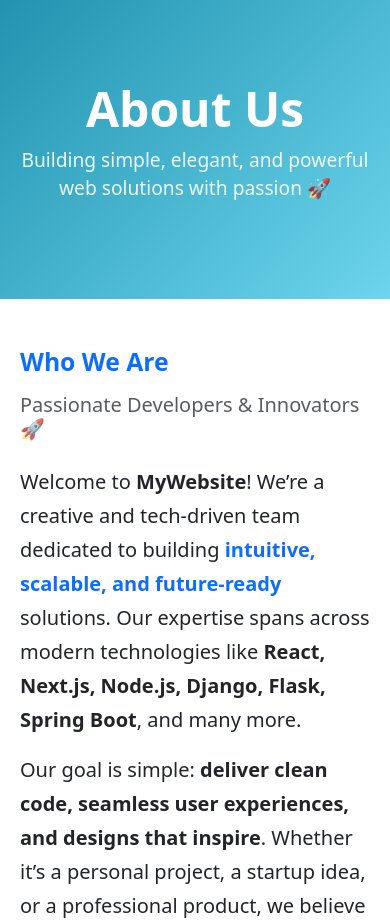
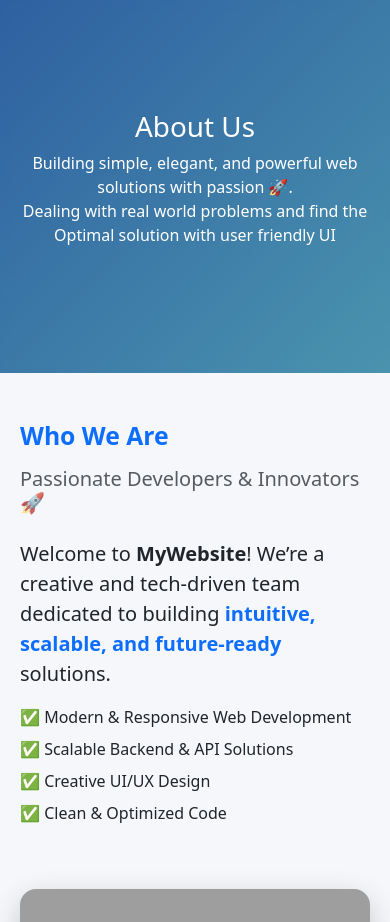
Before and after one commit to rudra00434/Smart_AI_Powered_Task_Buddy, a Flask app: page /about/ in a window 390 px wide. Shown: the part 56-978 px from the top of the page. Run offline with Flask 3, Linux system fonts and the light colour scheme; grey boxes are pictures that could not be loaded.

Commit message:
Refactor About Us page with improved styles and layout
Enhanced styling and layout for the About Us page, including improved animations and updated team member images.

```diff
--- a/templates/about.html
+++ b/templates/about.html
@@ -4,74 +4,137 @@
   <meta charset="UTF-8">
   <meta name="viewport" content="width=device-width, initial-scale=1.0">
   <title>About Us</title>
+
   <!-- Bootstrap CSS -->
   <link href="https://cdn.jsdelivr.net/npm/bootstrap@5.3.3/dist/css/bootstrap.min.css" rel="stylesheet">
 
   <style>
+    /* Page Fade In */
+    body {
+      animation: fadeIn 0.8s ease-in-out;
+      background: #f5f7fa;
+    }
+
+    @keyframes fadeIn {
+      from { opacity: 0; transform: translateY(10px); }
+      to { opacity: 1; transform: translateY(0); }
+    }
+
     /* Hero Section */
     .hero {
-      background: linear-gradient(135deg, #2193b0, #6dd5ed);
+      background: linear-gradient(-45deg, #2193b0, #6dd5ed, #3a7bd5, #00d2ff);
+      background-size: 400% 400%;
+      animation: gradientFlow 10s ease infinite;
       color: white;
-      padding: 80px 20px;
+      padding: 110px 20px;
       text-align: center;
+      position: relative;
+      overflow: hidden;
     }
-    .hero h1 {
-      font-size: 3rem;
-      font-weight: bold;
+
+    .hero::after {
+      content: "";
+      position: absolute;
+      inset: 0;
+      background: rgba(0,0,0,0.25);
+      backdrop-filter: blur(4px);
     }
-    .hero p {
-      font-size: 1.2rem;
-      opacity: 0.9;
+
+    .hero h1, .hero p {
+      position: relative;
+      z-index: 1;
+    }
+
+    @keyframes gradientFlow {
+      0% { background-position: 0% 50%; }
+      50% { background-position: 100% 50%; }
+      100% { background-position: 0% 50%; }
+    }
+
+    /* Navbar Glow */
+    .navbar .nav-link {
+      transition: 0.3s;
+    }
+
+    .navbar .nav-link:hover {
+      color: #00d2ff !important;
+      text-shadow: 0 0 10px rgba(0,210,255,0.8);
     }
 
     /* About Section */
     .about-section {
-      padding: 60px 20px;
+      padding: 70px 20px;
     }
-    .about-section h2 {
-      font-weight: bold;
-      margin-bottom: 20px;
-    }
-    .about-section p {
-      font-size: 1.1rem;
-      line-height: 1.7;
-    }
+
     .about-img {
       max-width: 100%;
-      border-radius: 12px;
-      box-shadow: 0 6px 16px rgba(0, 0, 0, 0.15);
+      border-radius: 16px;
+      box-shadow: 0 10px 30px rgba(0,0,0,0.2);
+      transition: transform 0.3s ease;
+    }
+
+    .about-img:hover {
+      transform: scale(1.03);
     }
 
     /* Team Cards */
     .team-card {
       border: none;
-      border-radius: 12px;
-      box-shadow: 0 6px 16px rgba(0, 0, 0, 0.15);
+      border-radius: 18px;
+      padding: 25px;
+      background: #ffffff;
+      transition: all 0.35s ease;
+      box-shadow:
+        8px 8px 18px rgba(0,0,0,0.12),
+        -8px -8px 18px rgba(255,255,255,0.7);
+      position: relative;
+      overflow: hidden;
+    }
+
+    .team-card::before {
+      content: "";
+      position: absolute;
+      width: 200%;
+      height: 200%;
+      background: linear-gradient(45deg, transparent, rgba(33,147,176,0.3), transparent);
+      transform: rotate(45deg);
+      top: -100%;
+      left: -100%;
+      transition: 0.6s;
+    }
+
+    .team-card:hover::before {
+      top: 100%;
+      left: 100%;
+    }
+
+    .team-card:hover {
+      transform: translateY(-10px) scale(1.02);
+      box-shadow: 0 20px 40px rgba(0,0,0,0.25);
+    }
+
+    .team-card img {
+      border: 5px solid #2193b0;
+      width: 160px;
+      height: 160px;
+      object-fit: cover;
       transition: transform 0.3s ease, box-shadow 0.3s ease;
-      padding: 20px;
-      background: #fff;
     }
-    .team-card:hover {
-      transform: translateY(-8px);
-      box-shadow: 0 12px 25px rgba(0, 0, 0, 0.25);
-    }
-    .team-card img {
-      border: 4px solid #2193b0;
-      width: 150px;
-      height: 150px;
-      object-fit: cover;
-    }
-    .team-card h5 {
-      margin-top: 15px;
-      font-weight: bold;
+
+    .team-card img:hover {
+      transform: scale(1.08);
+      box-shadow: 0 0 25px rgba(33,147,176,0.7);
     }
 
     /* Footer */
     footer {
-      margin-top: 50px;
+      margin-top: 60px;
+      background: linear-gradient(90deg, #141e30, #243b55);
+      letter-spacing: 1px;
     }
   </style>
 </head>
+
 <body>
 
 <!-- Navbar -->
@@ -94,19 +157,17 @@
   </div>
 </nav>
 
-
-  <!-- Hero Section -->
+<!-- Hero -->
 <div class="hero">
   <h1>About Us</h1>
-    <p>Building simple, elegant, and powerful web solutions with passion 🚀</p>
+  <p>Building simple, elegant, and powerful web solutions with passion 🚀.
+  <br> Dealing with real world problems and find the Optimal solution with user friendly UI  </p>
 </div>
 
 <!-- About Section -->
-
 <div class="container about-section py-5">
   <div class="row align-items-center g-5">
 
-    <!-- Left Content -->
     <div class="col-lg-6">
       <h2 class="fw-bold mb-3 text-primary">Who We Are</h2>
       <h5 class="text-muted mb-4">Passionate Developers & Innovators 🚀</h5>
@@ -114,74 +175,41 @@
       <p class="fs-5">
         Welcome to <b>MyWebsite</b>! We’re a creative and tech-driven team dedicated to building
         <span class="text-primary fw-semibold">intuitive, scalable, and future-ready</span> solutions.
-        Our expertise spans across modern technologies like <b>React, Next.js, Node.js, Django, Flask, Spring Boot</b>,
-        and many more.
       </p>
 
-      <p class="fs-5">
-        Our goal is simple: <span class="fw-semibold">deliver clean code, seamless user experiences, and designs that inspire</span>.
-        Whether it’s a personal project, a startup idea, or a professional product,
-        we believe in making the web better—one page at a time 🌍.
-      </p>
-
-      <!-- Bullet points with icons -->
       <ul class="list-unstyled mt-3">
-        <li class="mb-2">✅ <b>Modern & Responsive Web Development</b></li>
-        <li class="mb-2">✅ <b>Scalable Backend & API Solutions</b></li>
-        <li class="mb-2">✅ <b>Creative UI/UX Design</b></li>
-        <li class="mb-2">✅ <b>Passionate about Clean & Optimized Code</b></li>
+        <li class="mb-2">✅ Modern & Responsive Web Development</li>
+        <li class="mb-2">✅ Scalable Backend & API Solutions</li>
+        <li class="mb-2">✅ Creative UI/UX Design</li>
+        <li class="mb-2">✅ Clean & Optimized Code</li>
       </ul>
     </div>
 
-    <!-- Right Image -->
     <div class="col-lg-6 text-center">
-      <img src="https://picsum.photos/500/350"
-           alt="About Us"
-           class="img-fluid rounded-4 shadow-lg">
+      <img src="https://picsum.photos/500/350" alt="About Us" class="about-img">
     </div>
 
   </div>
 </div>
-
 
 <!-- Team Section -->
 <div class="container my-5">
   <h3 class="text-center mb-4">✨ Meet Our Team</h3>
   <div class="row g-4 justify-content-center">
 
-    <!-- Member 1 -->
-    <div class="col-md-3 col-sm-6">
+    <div class="col-md-4 col-sm-6">
       <div class="team-card text-center">
-        <img src="https://picsum.photos/200?random=1" class="rounded-circle mb-3" alt="Rudra">
+        <img src="{{ url_for('static', filename='images/rudra.jpeg') }}" class="rounded-circle mb-3">
         <h5>Rudranil Goswami</h5>
-        <p class="text-muted">Founder & Developer</p>
+        <p class="text-muted">Full Stack Developer</p>
       </div>
     </div>
 
-    <!-- Member 2 -->
-    <div class="col-md-3 col-sm-6">
+    <div class="col-md-4 col-sm-6">
       <div class="team-card text-center">
-        <img src="https://picsum.photos/200?random=2" class="rounded-circle mb-3" alt="Team Member">
+        <img src="{{ url_for('static', filename='images/soubhagya.jpeg') }}" class="rounded-circle mb-3">
         <h5>Soubhagya Kabiraj</h5>
-        <p class="text-muted">Backend Developer</p>
-      </div>
-    </div>
-
-    <!-- Member 3 -->
-    <div class="col-md-3 col-sm-6">
-      <div class="team-card text-center">
-        <img src="https://picsum.photos/200?random=3" class="rounded-circle mb-3" alt="Team Member">
-        <h5>Sougata Nandi</h5>
         <p class="text-muted">Designer</p>
-      </div>
-    </div>
-
-    <!-- ✅ New Member 4 -->
-    <div class="col-md-3 col-sm-6">
-      <div class="team-card text-center">
-        <img src="https://picsum.photos/200?random=4" class="rounded-circle mb-3" alt="Team Member">
-        <h5>Soumadeep Paul</h5>
-        <p class="text-muted">Frontend Developer</p>
       </div>
     </div>
 
@@ -189,11 +217,10 @@
 </div>
 
 <!-- Footer -->
-  <footer class="bg-dark text-light text-center py-3">
+<footer class="text-light text-center py-3">
   <p class="mb-0">&copy; 2025 MyWebsite. All Rights Reserved.</p>
 </footer>
 
-  <!-- Bootstrap JS -->
 <script src="https://cdn.jsdelivr.net/npm/bootstrap@5.3.3/dist/js/bootstrap.bundle.min.js"></script>
 </body>
 </html>
```
Lines whose indentation alone changed are shown as unchanged.
